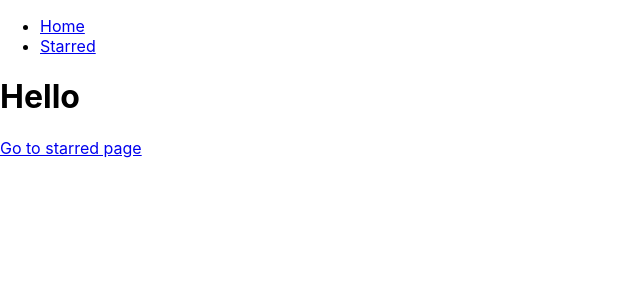
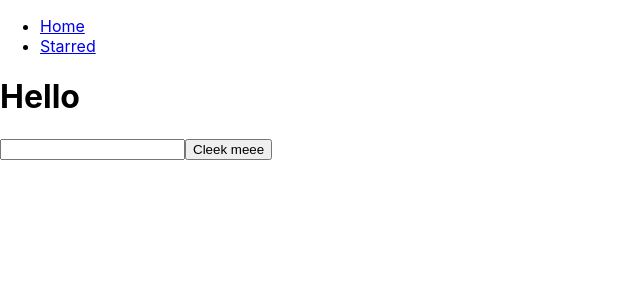
Before and after one commit to saadiiiiiii/Box-office-App, a React (Create React App) app: page / in a window 1280 px wide. Shown: the top 300 px of the page, without its empty margins (0-640 px from the left). Built offline with nearby package versions, Linux system fonts and the light colour scheme.

Commit message:
search for movies on click

```diff
--- a/src/Pages/Home.jsx
+++ b/src/Pages/Home.jsx
@@ -1,8 +1,24 @@
-import { Link } from 'react-router-dom';
+import { useState } from 'react';
 const Home = () => {
+  const [searchStr, setSearchStr] = useState('');
+  const onInputChange = e => {
+    console.log(e.target.value);
+    setSearchStr(e.target.value);
+  };
+  const onSearch = async e => {
+    e.preventDefault();
+    const response = await fetch(
+      `https://api.tvmaze.com/search/shows?q=${searchStr}`
+    );
+    const body = await response.json();
+    console.log(body);
+  };
   return (
     <div>
-      <Link to="/Starred">Go to starred page</Link>
+      <form onSubmit={onSearch}>
+        <input type="text" value={searchStr} onChange={onInputChange} />
+        <button type="submit">Cleek meee</button>
+      </form>
     </div>
   );
 };
```
